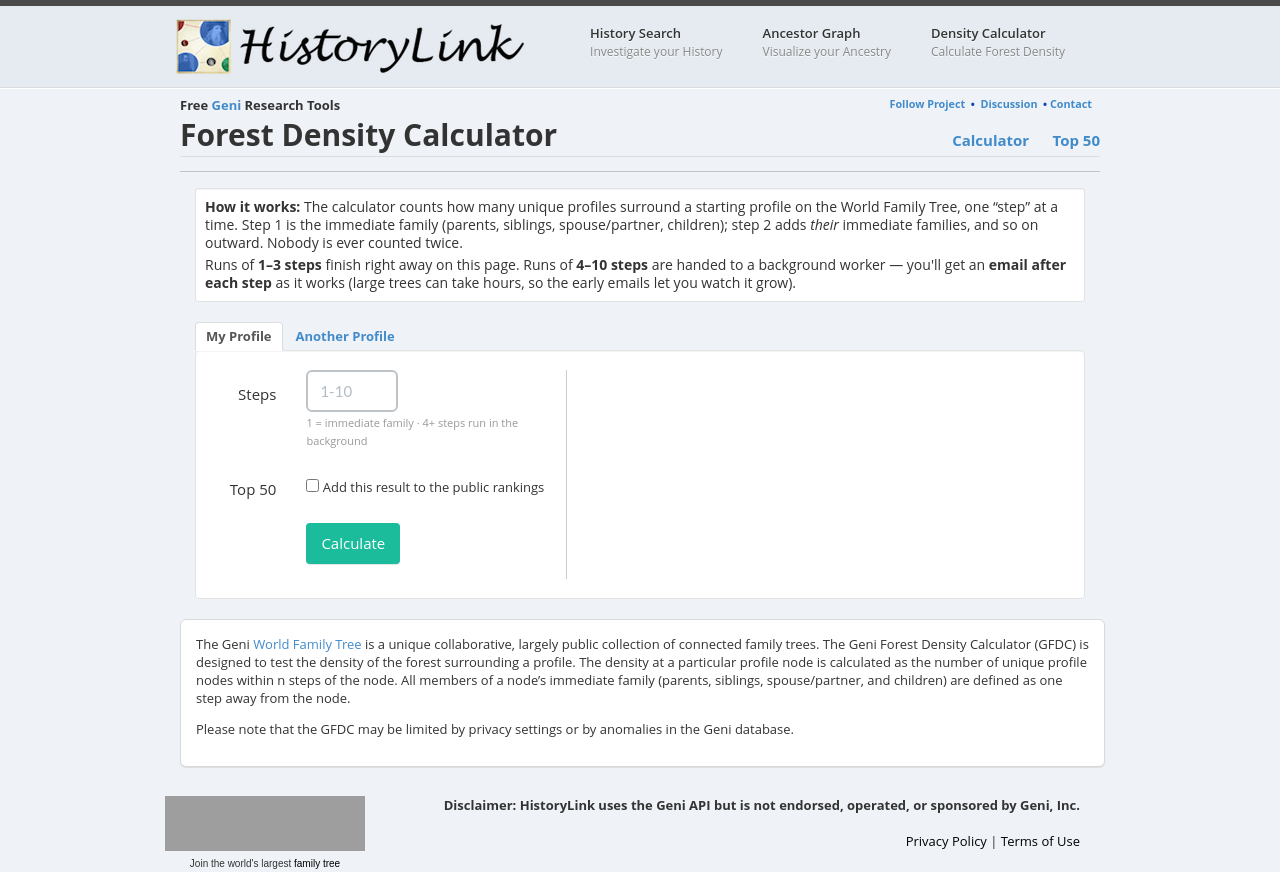
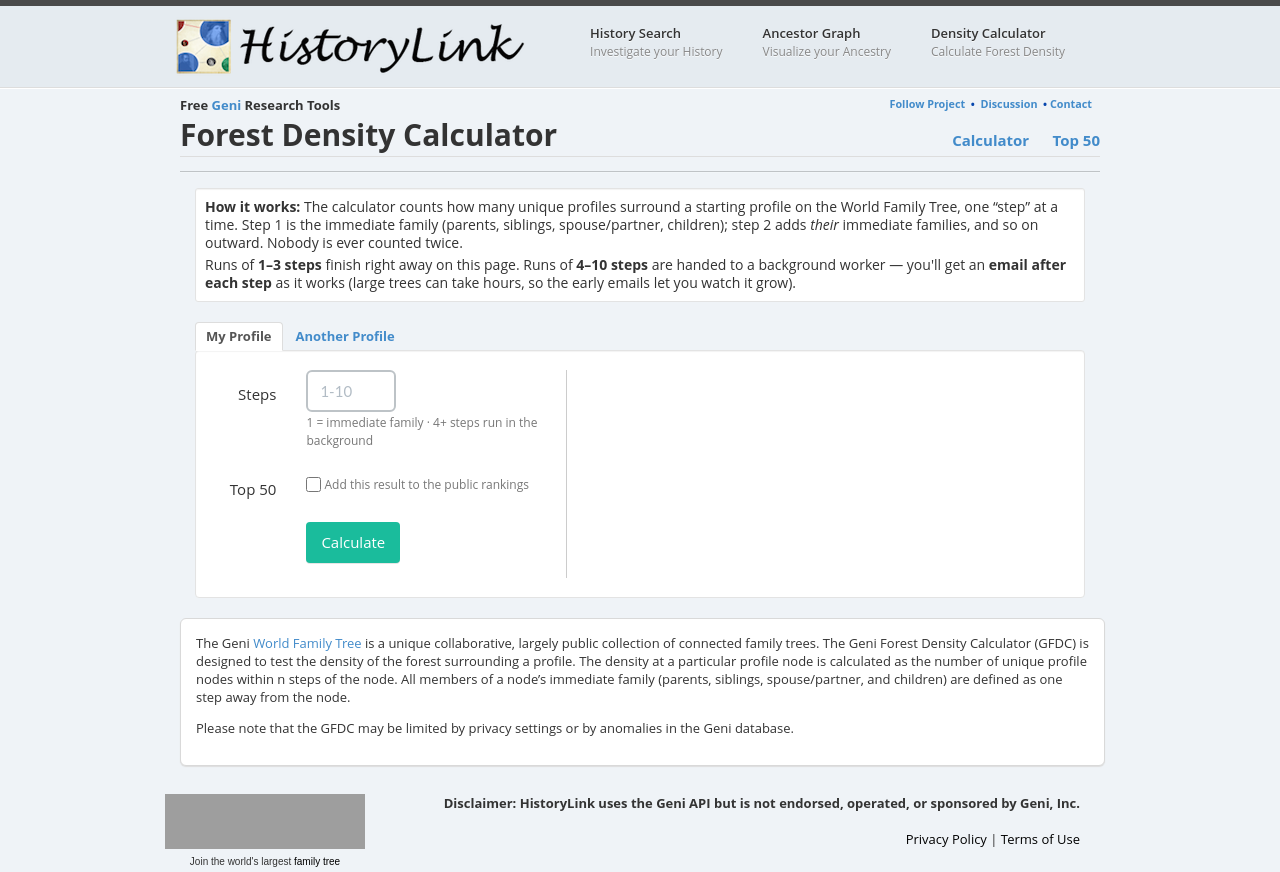
Before and after one commit to randols912-creator/GFDC, a Flask app: template templates/index.html in a window 1280 px wide. Shown: the top 872 px of the page. Run offline with Flask 2, Linux system fonts and the light colour scheme; the template is opened without the code that fills it, so the values that code supplies are empty; some libraries are stand-ins or nearby versions; grey boxes are pictures that could not be loaded.

Commit message:
Add files via upload

```diff
--- a/static/css/custom.css
+++ b/static/css/custom.css
@@ -74,9 +74,12 @@ footer hr{border-top: 1px solid #2f4154}
 
 /* --- calculator UX --- */
 .gfdc-intro{font-size: 13px; background-color: #f4f9ff; border-color: #cfe3f5; margin-bottom: 12px;}
-#uniqueProfiles .help-block{font-size: 11px !important; color: #999 !important; margin: 2px 0 0 0; font-weight: normal;}
-.gfdc-check{font-weight: normal !important; font-size: 13px !important; padding-top: 7px; cursor: pointer;}
-.gfdc-check input{margin-right: 6px;}
+#uniqueProfiles .help-block{font-size: 12px !important; color: #777 !important;
+    margin: 2px 0 0 0; font-weight: normal; line-height: 1.5 !important;}
+.gfdc-steps{width: 90px !important;}
+.gfdc-check{font-weight: normal !important; font-size: 12px !important; color: #777 !important;
+    line-height: 1.5 !important; padding-top: 8px; margin-bottom: 0; display: block; cursor: pointer;}
+.gfdc-check input{width: 15px; height: 15px; margin: 0 6px 0 0; vertical-align: -3px;}
 .search-results{border: 1px solid #ddd; border-radius: 4px; max-height: 240px; overflow-y: auto; margin: 0 0 6px 0; background: #fff;}
 .search-results li{padding: 5px 10px; border-bottom: 1px solid #eee; font-size: 13px; line-height: 22px;}
 .search-results li:last-child{border-bottom: none;}
```
